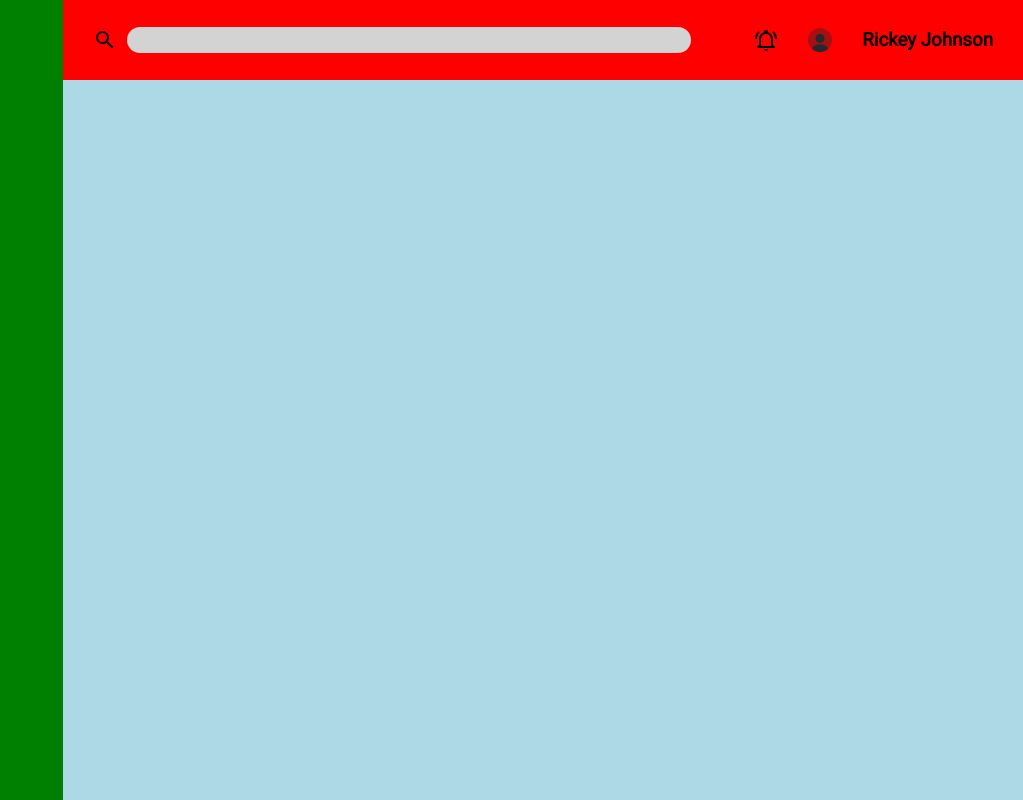
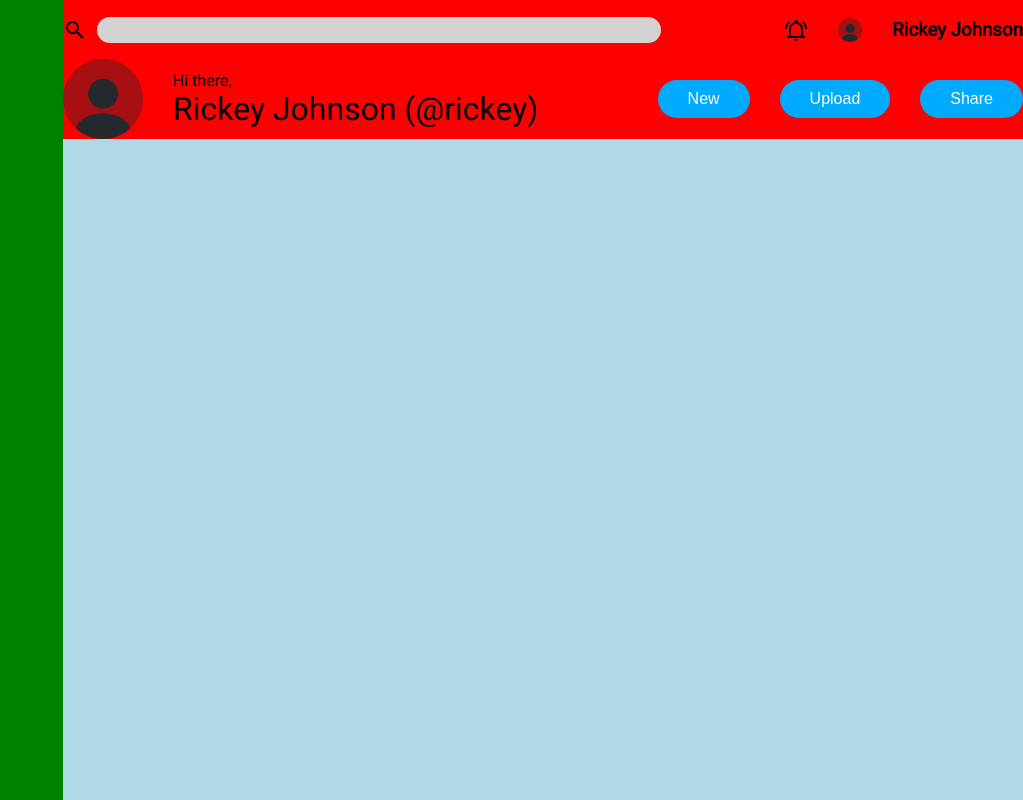
Before and after one commit to rickeyjohnson/admin-dashboard, a plain HTML site: page index.html in a window 1280 px wide. Shown: the whole page, without its empty margins (257-1280 px from the left). Drawn offline with Linux system fonts and the light colour scheme.

Commit message:
did profile part of nav bar

```diff
--- a/index.html
+++ b/index.html
@@ -19,7 +19,16 @@
             <img src="./images/profile-image.png" alt="profile image">
             <h3 class="name">Rickey Johnson</h3>
         </div>
-        <div class="profile"></div>
+        <div class="profile">
+            <img src="./images/profile-image.png" alt="profile-image">
+            <div class="hi-there">
+                <div>Hi there,</div>
+                <div class="name">Rickey Johnson (@rickey)</div>
+            </div>
+            <button class="new-btn">New</button>
+            <button class="upload-btn">Upload</button>
+            <button class="share-btn">Share</button>
+        </div>
     </div>
     <div class="sidebar"></div>
     <div class="main"></div>
--- a/scss/style.scss
+++ b/scss/style.scss
@@ -37,7 +37,6 @@ body {
     justify-content: center;
     align-items: center;
     gap: 30px;
-    padding: 10px 30px;
 
     .search {
         display: flex;
@@ -56,3 +55,31 @@ body {
         border-radius: 5rem;
     }
 }
+
+.profile {
+    display: grid;
+    grid-template-columns: auto 1fr auto auto auto;
+    gap: 30px;
+    align-items: center;
+
+    img {
+        width: 5rem;
+    }
+
+    button {
+        padding: 10px 30px;
+        border-radius: 20px;
+        border: none;
+        background-color: #00aaff;
+        color: white;
+        font-size: 1rem;
+
+        &:hover {
+            cursor: pointer;
+        }
+    }
+
+    .name {
+        font-size: 2rem;
+    }
+}
```
Also changed, not shown: css/style.css, 1 other file.
